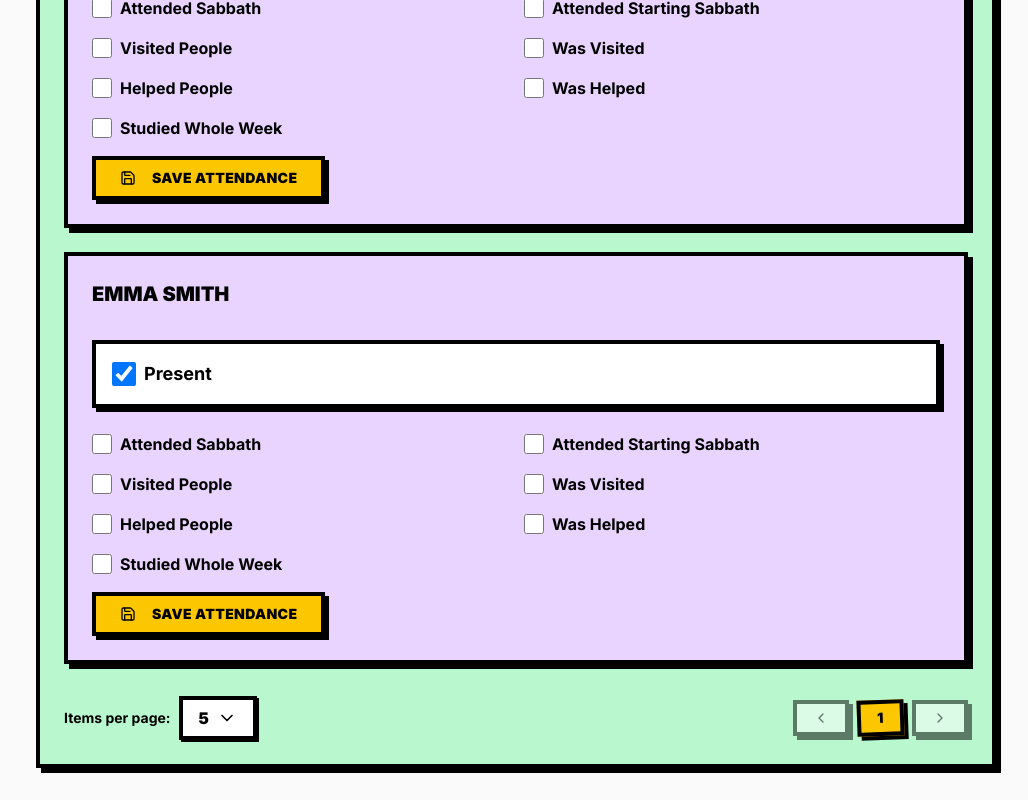
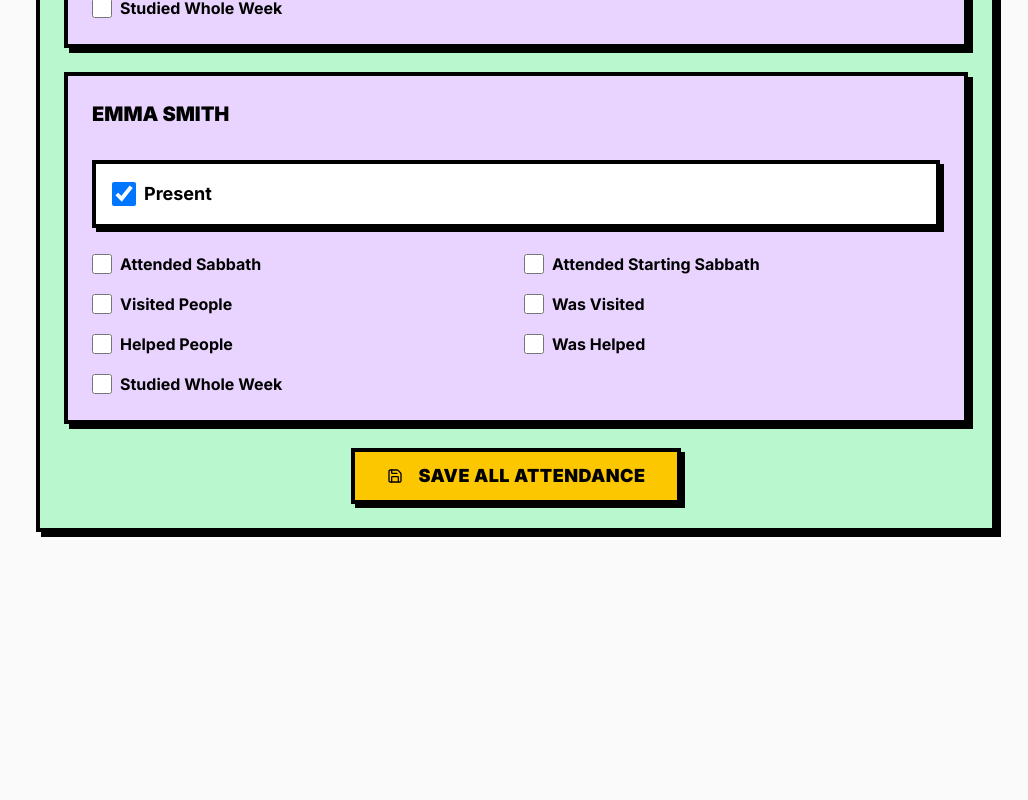
Before and after one commit to RCA-SDA/rca-sda-web-frontend, a Next.js app: page /users/father/sabbath-report in a window 1280 px wide. Shown: the part 1684-2484 px from the top of the page, without its empty margins (252-1280 px from the left). After the commit the page ends 2248 px from the top, so only its background shows below. Built offline with nearby package versions, Linux system fonts and the light colour scheme.

Commit message:
feat[father] : portal fixtures

```diff
--- a/app/users/father/sabbath-report/page.tsx
+++ b/app/users/father/sabbath-report/page.tsx
@@ -8,15 +8,32 @@ import { Input } from '@/components/ui/input';
 import { Label } from '@/components/ui/label';
 import { Calendar } from '@/components/ui/calendar';
 import { Dialog, DialogContent, DialogHeader, DialogTitle } from '@/components/ui/dialog';
-import { Pagination } from '@/components/Pagination';
-import { Calendar as CalendarIcon, Save, AlertCircle } from 'lucide-react';
+import { Calendar as CalendarIcon, Save, AlertCircle, CheckCircle } from 'lucide-react';
 import { format } from 'date-fns';
+
+type MemberAttendanceData = {
+  memberId: string;
+  isPresent: boolean;
+  hasReason: boolean;
+  hasNoReason: boolean;
+  isSick: boolean;
+  attendedSabbath: boolean;
+  attendedStartingSabbath: boolean;
+  studiedBible: boolean;
+  visitedPeople: boolean;
+  wasVisited: boolean;
+  helpedPeople: boolean;
+  wasHelped: boolean;
+};
 
 export default function SabbathReportPage() {
   const [selectedDate, setSelectedDate] = useState<Date>(new Date());
   const [showCalendar, setShowCalendar] = useState(false);
-  const [currentPage, setCurrentPage] = useState(1);
-  const [itemsPerPage, setItemsPerPage] = useState(5);
+  const [attendanceData, setAttendanceData] = useState<Record<string, MemberAttendanceData>>({});
+  const [isSaving, setIsSaving] = useState(false);
+  const [saveSuccess, setSaveSuccess] = useState(false);
+  const [showSaveModal, setShowSaveModal] = useState(false);
+  const [confirmDate, setConfirmDate] = useState<Date>(new Date());
 
   // Mock current user - replace with actual auth
   const currentUser = {
@@ -33,14 +50,9 @@ export default function SabbathReportPage() {
       family: 'Salvation Siblings',
       role: 'Father',
       email: 'john.smith@example.com',
-      phone: '555-0101',
-      address: '123 Faith Street',
-      dateOfBirth: new Date('1980-05-15'),
-      baptismDate: new Date('2005-08-20'),
-      joinedDate: new Date('2005-08-20'),
-      isActive: true,
+      level: 'Y1',
+      status: 'Current Student',
       createdAt: new Date(),
-      updatedAt: new Date(),
     },
     {
       id: '2',
@@ -48,45 +60,116 @@ export default function SabbathReportPage() {
       family: 'Salvation Siblings',
       role: 'Mother',
       email: 'sarah.smith@example.com',
-      phone: '555-0102',
-      address: '123 Faith Street',
-      dateOfBirth: new Date('1982-09-22'),
-      baptismDate: new Date('2006-03-15'),
-      joinedDate: new Date('2006-03-15'),
-      isActive: true,
+      level: 'Y1',
+      status: 'Current Student',
       createdAt: new Date(),
-      updatedAt: new Date(),
     },
     {
       id: '3',
       name: 'David Smith',
       family: 'Salvation Siblings',
-      role: 'Youth',
+      role: 'Member',
       email: 'david.smith@example.com',
-      phone: '555-0103',
-      address: '123 Faith Street',
-      dateOfBirth: new Date('2008-12-10'),
-      baptismDate: new Date('2020-07-18'),
-      joinedDate: new Date('2020-07-18'),
-      isActive: true,
+      level: 'Y2',
+      status: 'Current Student',
       createdAt: new Date(),
-      updatedAt: new Date(),
     },
     {
       id: '4',
       name: 'Emma Smith',
       family: 'Salvation Siblings',
-      role: 'Child',
+      role: 'Member',
       email: 'emma.smith@example.com',
-      phone: '555-0104',
-      address: '123 Faith Street',
-      dateOfBirth: new Date('2012-04-05'),
-      joinedDate: new Date('2012-04-05'),
-      isActive: true,
+      level: 'Y1',
+      status: 'Current Student',
       createdAt: new Date(),
-      updatedAt: new Date(),
     },
   ];
+
+  // Initialize attendance data for all members
+  const initializeAttendanceData = () => {
+    const initialData: Record<string, MemberAttendanceData> = {};
+    familyMembers.forEach(member => {
+      initialData[member.id] = {
+        memberId: member.id,
+        isPresent: true,
+        hasReason: false,
+        hasNoReason: false,
+        isSick: false,
+        attendedSabbath: false,
+        attendedStartingSabbath: false,
+        studiedBible: false,
+        visitedPeople: false,
+        wasVisited: false,
+        helpedPeople: false,
+        wasHelped: false,
+      };
+    });
+    setAttendanceData(initialData);
+  };
+
+  // Initialize on mount or when family members change
+  useState(() => {
+    if (Object.keys(attendanceData).length === 0) {
+      initializeAttendanceData();
+    }
+  });
+
+  const updateMemberAttendance = (memberId: string, updates: Partial<MemberAttendanceData>) => {
+    setAttendanceData(prev => ({
+      ...prev,
+      [memberId]: {
+        ...prev[memberId],
+        ...updates,
+      },
+    }));
+  };
+
+  const handleSaveAllClick = () => {
+    setConfirmDate(selectedDate);
+    setShowSaveModal(true);
+  };
+
+  const handleConfirmSave = async () => {
+    setIsSaving(true);
+    setSaveSuccess(false);
+    setShowSaveModal(false);
+
+    try {
+      // Prepare all attendance records
+      const attendanceRecords = Object.values(attendanceData).map(data => ({
+        memberId: data.memberId,
+        family: currentUser.family,
+        date: new Date(format(confirmDate, 'yyyy-MM-dd')),
+        isPresent: data.isPresent,
+        hasReason: !data.isPresent ? data.hasReason : undefined,
+        hasNoReason: !data.isPresent ? data.hasNoReason : undefined,
+        isSick: !data.isPresent ? data.isSick : undefined,
+        attendedSabbath: data.attendedSabbath,
+        attendedStartingSabbath: data.attendedStartingSabbath,
+        studiedBible: data.studiedBible,
+        visitedPeople: data.visitedPeople,
+        wasVisited: data.wasVisited,
+        helpedPeople: data.helpedPeople,
+        wasHelped: data.wasHelped,
+        recordedBy: currentUser.id,
+        createdAt: new Date(),
+      }));
+
+      // Add API call here to save all records at once
+      console.log('Submitting collective attendance:', attendanceRecords);
+
+      // Simulate API call
+      await new Promise(resolve => setTimeout(resolve, 1000));
+
+      setSaveSuccess(true);
+      setTimeout(() => setSaveSuccess(false), 3000);
+    } catch (error) {
+      console.error('Error saving attendance:', error);
+    } finally {
+      setIsSaving(false);
+    }
+  };
 
   return (
     <div className="min-h-screen bg-[#fafafa] py-8">
@@ -139,7 +222,15 @@ export default function SabbathReportPage() {
         {/* Attendance Form */}
         <Card className="bg-green-200">
           <CardHeader>
-            <CardTitle className="uppercase">Mark Attendance - {currentUser.family}</CardTitle>
+            <CardTitle className="uppercase flex items-center justify-between">
+              <span>Mark Attendance - {currentUser.family}</span>
+              {saveSuccess && (
+                <span className="flex items-center gap-2 text-green-700 text-sm font-bold">
+                  <CheckCircle className="w-5 h-5" />
+                  Saved Successfully!
+                </span>
+              )}
+            </CardTitle>
           </CardHeader>
           <CardContent>
             {familyMembers.length === 0 ? (
@@ -149,27 +240,40 @@ export default function SabbathReportPage() {
             ) : (
               <>
                 <div className="space-y-6">
-                  {familyMembers
-                    .slice((currentPage - 1) * itemsPerPage, currentPage * itemsPerPage)
-                    .map(member => (
-                      <AttendanceForm
-                        key={member.id}
-                        member={member}
-                        date={format(selectedDate, 'yyyy-MM-dd')}
-                        recordedBy={currentUser.id}
-                      />
-                    ))}
+                  {familyMembers.map(member => (
+                    <MemberAttendanceCard
+                      key={member.id}
+                      member={member}
+                      data={attendanceData[member.id] || {
+                        memberId: member.id,
+                        isPresent: true,
+                        hasReason: false,
+                        hasNoReason: false,
+                        isSick: false,
+                        attendedSabbath: false,
+                        attendedStartingSabbath: false,
+                        studiedBible: false,
+                        visitedPeople: false,
+                        wasVisited: false,
+                        helpedPeople: false,
+                        wasHelped: false,
+                      }}
+                      onUpdate={(updates) => updateMemberAttendance(member.id, updates)}
+                    />
+                  ))}
                 </div>
 
-                <Pagination
-                  currentPage={currentPage}
-                  totalPages={Math.ceil(familyMembers.length / itemsPerPage)}
-                  onPageChange={setCurrentPage}
-                  itemsPerPage={itemsPerPage}
-                  totalItems={familyMembers.length}
-                  onItemsPerPageChange={setItemsPerPage}
-                  itemsPerPageOptions={[2, 5, 10, 20]}
-                />
+                {/* Collective Save Button */}
+                <div className="mt-6 flex justify-center">
+                  <Button
+                    onClick={handleSaveAllClick}
+                    disabled={isSaving}
+                    className="w-full md:w-auto px-8 py-6 text-lg font-black uppercase border-4 border-black shadow-[4px_4px_0px_0px_rgba(0,0,0,1)] hover:translate-x-[-2px] hover:translate-y-[-2px] hover:shadow-[6px_6px_0px_0px_rgba(0,0,0,1)] transition-all"
+                  >
+                    <Save className="w-6 h-6 mr-2" />
+                    {isSaving ? 'Saving...' : 'Save All Attendance'}
+                  </Button>
+                </div>
               </>
             )}
           </CardContent>
@@ -194,58 +298,73 @@ export default function SabbathReportPage() {
             />
           </DialogContent>
         </Dialog>
+
+        {/* Save Confirmation Modal */}
+        <Dialog open={showSaveModal} onOpenChange={setShowSaveModal}>
+          <DialogContent className="max-w-md p-6 bg-yellow-100 border-4 border-black shadow-[8px_8px_0px_0px_rgba(0,0,0,1)]">
+            <DialogHeader>
+              <DialogTitle className="text-2xl font-black uppercase">Confirm Sabbath Date</DialogTitle>
+            </DialogHeader>
+            <div className="space-y-6 mt-4">
+              <p className="font-bold text-lg">
+                Please confirm the Sabbath date for this attendance report:
+              </p>
+
+              <div className="p-4 bg-white border-4 border-black shadow-[4px_4px_0px_0px_rgba(0,0,0,1)]">
+                <Label htmlFor="confirm-date" className="flex items-center gap-2 mb-2 font-bold">
+                  <CalendarIcon className="w-5 h-5" />
+                  Sabbath Date
+                </Label>
+                <Calendar
+                  mode="single"
+                  selected={confirmDate}
+                  onSelect={(date) => {
+                    if (date) {
+                      setConfirmDate(date);
+                    }
+                  }}
+                  className="w-fit mx-auto"
+                />
+                <div className="mt-4 text-center">
+                  <p className="text-xl font-black">
+                    {format(confirmDate, 'EEEE, MMMM dd, yyyy')}
+                  </p>
+                </div>
+              </div>
+
+              <div className="flex gap-4">
+                <Button
+                  variant="outline"
+                  onClick={() => setShowSaveModal(false)}
+                  className="flex-1 font-bold border-4 border-black shadow-[4px_4px_0px_0px_rgba(0,0,0,1)] hover:translate-x-[-2px] hover:translate-y-[-2px] hover:shadow-[6px_6px_0px_0px_rgba(0,0,0,1)] transition-all"
+                >
+                  Cancel
+                </Button>
+                <Button
+                  onClick={handleConfirmSave}
+                  className="flex-1 font-bold border-4 border-black shadow-[4px_4px_0px_0px_rgba(0,0,0,1)] hover:translate-x-[-2px] hover:translate-y-[-2px] hover:shadow-[6px_6px_0px_0px_rgba(0,0,0,1)] transition-all"
+                >
+                  <Save className="w-4 h-4 mr-2" />
+                  Confirm & Save
+                </Button>
+              </div>
+            </div>
+          </DialogContent>
+        </Dialog>
       </div>
     </div>
   );
 }
 
-function AttendanceForm({
+function MemberAttendanceCard({
   member,
-  date,
-  recordedBy
+  data,
+  onUpdate,
 }: {
   member: Member;
-  date: string;
-  recordedBy: string;
+  data: MemberAttendanceData;
+  onUpdate: (updates: Partial<MemberAttendanceData>) => void;
 }) {
-  const [formData, setFormData] = useState({
-    isPresent: true,
-    hasReason: false,
-    hasNoReason: false,
-    isSick: false,
-    attendedSabbath: false,
-    attendedStartingSabbath: false,
-    studiedBible: false,
-    visitedPeople: false,
-    wasVisited: false,
-    helpedPeople: false,
-    wasHelped: false,
-  });
-
-  const handleSubmit = () => {
-    const attendance: Partial<SabbathAttendance> = {
-      memberId: member.id,
-      family: member.family,
-      date: new Date(date),
-      isPresent: formData.isPresent,
-      hasReason: !formData.isPresent ? formData.hasReason : undefined,
-      hasNoReason: !formData.isPresent ? formData.hasNoReason : undefined,
-      isSick: !formData.isPresent ? formData.isSick : undefined,
-      attendedSabbath: formData.attendedSabbath,
-      attendedStartingSabbath: formData.attendedStartingSabbath,
-      studiedBible: formData.studiedBible,
-      visitedPeople: formData.visitedPeople,
-      wasVisited: formData.wasVisited,
-      helpedPeople: formData.helpedPeople,
-      wasHelped: formData.wasHelped,
-      recordedBy,
-      createdAt: new Date(),
-    };
-
-    // Add API call here
-    console.log('Submitting attendance:', attendance);
-  };
-
   return (
     <Card className="bg-purple-200">
       <CardHeader>
@@ -257,13 +376,12 @@ function AttendanceForm({
           <label className="flex items-center gap-2 cursor-pointer font-bold text-lg">
             <input
               type="checkbox"
-              checked={formData.isPresent}
-              onChange={e => setFormData({
-                ...formData,
+              checked={data.isPresent}
+              onChange={e => onUpdate({
                 isPresent: e.target.checked,
-                hasReason: e.target.checked ? false : formData.hasReason,
-                hasNoReason: e.target.checked ? false : formData.hasNoReason,
-                isSick: e.target.checked ? false : formData.isSick,
+                hasReason: e.target.checked ? false : data.hasReason,
+                hasNoReason: e.target.checked ? false : data.hasNoReason,
+                isSick: e.target.checked ? false : data.isSick,
               })}
               className="w-6 h-6 border-4 border-black"
             />
@@ -272,7 +390,7 @@ function AttendanceForm({
         </div>
 
         {/* Absence Fields - Only show if not present */}
-        {!formData.isPresent && (
+        {!data.isPresent && (
           <div className="mb-6 p-4 bg-red-50 border-4 border-black shadow-[4px_4px_0px_0px_rgba(0,0,0,1)] space-y-4">
             <div className="flex items-center gap-2 text-red-700 font-black">
               <AlertCircle className="w-5 h-5" />
@@ -283,11 +401,10 @@ function AttendanceForm({
               <label className="flex items-center gap-2 cursor-pointer font-bold">
                 <input
                   type="checkbox"
-                  checked={formData.hasReason}
-                  onChange={e => setFormData({
-                    ...formData,
+                  checked={data.hasReason}
+                  onChange={e => onUpdate({
                     hasReason: e.target.checked,
-                    hasNoReason: e.target.checked ? false : formData.hasNoReason
+                    hasNoReason: e.target.checked ? false : data.hasNoReason
                   })}
                   className="w-5 h-5 border-4 border-black"
                 />
@@ -297,11 +414,10 @@ function AttendanceForm({
               <label className="flex items-center gap-2 cursor-pointer font-bold">
                 <input
                   type="checkbox"
-                  checked={formData.hasNoReason}
-                  onChange={e => setFormData({
-                    ...formData,
+                  checked={data.hasNoReason}
+                  onChange={e => onUpdate({
                     hasNoReason: e.target.checked,
-                    hasReason: e.target.checked ? false : formData.hasReason
+                    hasReason: e.target.checked ? false : data.hasReason
                   })}
                   className="w-5 h-5 border-4 border-black"
                 />
@@ -311,8 +427,8 @@ function AttendanceForm({
               <label className="flex items-center gap-2 cursor-pointer font-bold">
                 <input
                   type="checkbox"
-                  checked={formData.isSick}
-                  onChange={e => setFormData({ ...formData, isSick: e.target.checked })}
+                  checked={data.isSick}
+                  onChange={e => onUpdate({ isSick: e.target.checked })}
                   className="w-5 h-5 border-4 border-black"
                 />
                 <span>Due to Sickness</span>
@@ -326,8 +442,8 @@ function AttendanceForm({
           <label className="flex items-center gap-2 cursor-pointer font-bold">
             <input
               type="checkbox"
-              checked={formData.attendedSabbath}
-              onChange={e => setFormData({ ...formData, attendedSabbath: e.target.checked })}
+              checked={data.attendedSabbath}
+              onChange={e => onUpdate({ attendedSabbath: e.target.checked })}
               className="w-5 h-5 border-4 border-black"
             />
             <span>Attended Sabbath</span>
@@ -336,8 +452,8 @@ function AttendanceForm({
           <label className="flex items-center gap-2 cursor-pointer font-bold">
             <input
               type="checkbox"
-              checked={formData.attendedStartingSabbath}
-              onChange={e => setFormData({ ...formData, attendedStartingSabbath: e.target.checked })}
+              checked={data.attendedStartingSabbath}
+              onChange={e => onUpdate({ attendedStartingSabbath: e.target.checked })}
               className="w-5 h-5 border-4 border-black"
             />
             <span>Attended Starting Sabbath</span>
@@ -346,8 +462,8 @@ function AttendanceForm({
           <label className="flex items-center gap-2 cursor-pointer font-bold">
             <input
               type="checkbox"
-              checked={formData.visitedPeople}
-              onChange={e => setFormData({ ...formData, visitedPeople: e.target.checked })}
+              checked={data.visitedPeople}
+              onChange={e => onUpdate({ visitedPeople: e.target.checked })}
               className="w-5 h-5 border-4 border-black"
             />
             <span>Visited People</span>
@@ -356,8 +472,8 @@ function AttendanceForm({
           <label className="flex items-center gap-2 cursor-pointer font-bold">
             <input
               type="checkbox"
-              checked={formData.wasVisited}
-              onChange={e => setFormData({ ...formData, wasVisited: e.target.checked })}
+              checked={data.wasVisited}
+              onChange={e => onUpdate({ wasVisited: e.target.checked })}
               className="w-5 h-5 border-4 border-black"
             />
             <span>Was Visited</span>
@@ -366,8 +482,8 @@ function AttendanceForm({
           <label className="flex items-center gap-2 cursor-pointer font-bold">
             <input
               type="checkbox"
-              checked={formData.helpedPeople}
-              onChange={e => setFormData({ ...formData, helpedPeople: e.target.checked })}
+              checked={data.helpedPeople}
+              onChange={e => onUpdate({ helpedPeople: e.target.checked })}
               className="w-5 h-5 border-4 border-black"
             />
             <span>Helped People</span>
@@ -376,8 +492,8 @@ function AttendanceForm({
           <label className="flex items-center gap-2 cursor-pointer font-bold">
             <input
               type="checkbox"
-              checked={formData.wasHelped}
-              onChange={e => setFormData({ ...formData, wasHelped: e.target.checked })}
+              checked={data.wasHelped}
+              onChange={e => onUpdate({ wasHelped: e.target.checked })}
               className="w-5 h-5 border-4 border-black"
             />
             <span>Was Helped</span>
@@ -386,18 +502,13 @@ function AttendanceForm({
           <label className="flex items-center gap-2 cursor-pointer font-bold">
             <input
               type="checkbox"
-              checked={formData.studiedBible}
-              onChange={e => setFormData({ ...formData, studiedBible: e.target.checked })}
+              checked={data.studiedBible}
+              onChange={e => onUpdate({ studiedBible: e.target.checked })}
               className="w-5 h-5 border-4 border-black"
             />
             <span>Studied Whole Week</span>
           </label>
         </div>
-
-        <Button onClick={handleSubmit} className="mt-4">
-          <Save className="w-4 h-4 mr-2" />
-          Save Attendance
-        </Button>
       </CardContent>
     </Card>
   );
```
Also changed, not shown: app/users/father/layout.tsx (+1 -10 lines), app/users/father/page.tsx (+5 -5 lines).
